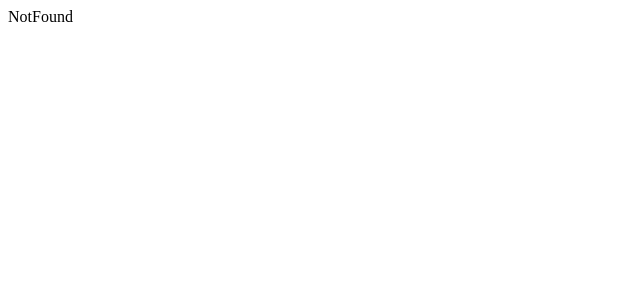
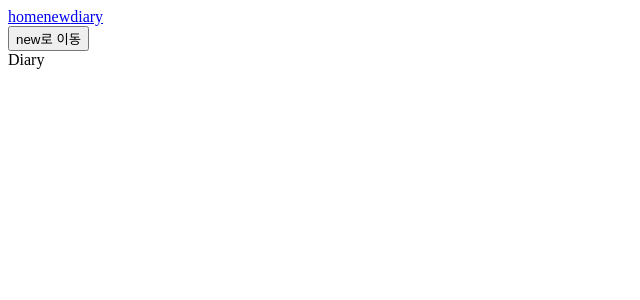
Before and after one commit to gwongibeom/gamjung-diary, a React (Vite) app: page /diary/1 in a window 1280 px wide. Shown: the top 300 px of the page, without its empty margins (0-640 px from the left). Built offline with nearby package versions, Linux system fonts and the light colour scheme.

Commit message:
라우팅 세팅

```diff
--- a/src/App.jsx
+++ b/src/App.jsx
@@ -3,16 +3,30 @@
 import Home from './pages/Home'
 import New from './pages/New'
 import NotFound from './pages/NotFound'
-import { Routes, Route } from 'react-router-dom'
+import { Routes, Route, Link, useNavigate } from 'react-router-dom'
 
 function App() {
+  const nav = useNavigate()
+
+  const onClickButton = () => {
+    nav('/new')
+  }
+
   return (
-    <Routes>
-      <Route path='/' element={<Home />} />
-      <Route path='/new' element={<New />} />
-      <Route path='/diary' element={<Diary />} />
-      <Route path='*' element={<NotFound />} />
-    </Routes>
+    <>
+      <div>
+        <Link to={'/'}>home</Link>
+        <Link to={'/new'}>new</Link>
+        <Link to={'/diary'}>diary</Link>
+      </div>
+      <button onClick={onClickButton}>new로 이동</button>
+      <Routes>
+        <Route path='/' element={<Home />} />
+        <Route path='/new' element={<New />} />
+        <Route path='/diary/:id' element={<Diary />} />
+        <Route path='*' element={<NotFound />} />
+      </Routes>
+    </>
   )
 }
 
--- a/src/pages/Diary.jsx
+++ b/src/pages/Diary.jsx
@@ -1,6 +1,8 @@
 import React from 'react'
+import { useParams } from 'react-router-dom'
 
 const Diary = () => {
+  const params = useParams
   return <div>Diary</div>
 }
 
--- a/src/pages/Home.jsx
+++ b/src/pages/Home.jsx
@@ -1,6 +1,9 @@
 import React from 'react'
+import { useSearchParams } from 'react-router-dom'
 
 const Home = () => {
+  const [params, setParams] = useSearchParams()
+  console.log(params.get('test'))
   return <div>Home</div>
 }
 
```
